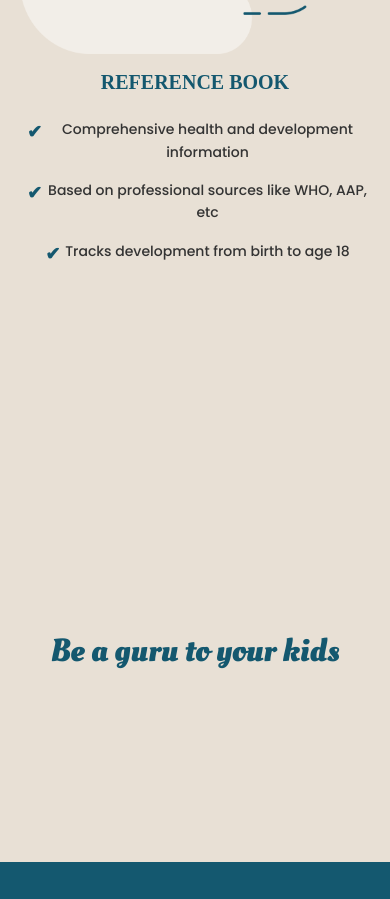
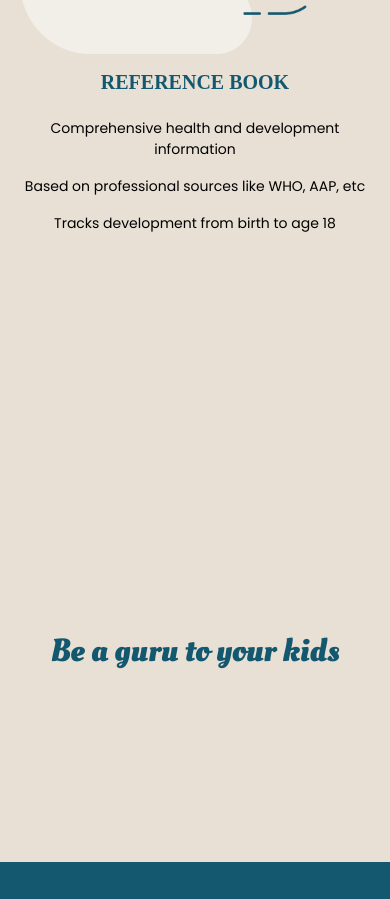
Before and after one commit to angerris/kidguru-landing, a plain HTML site: page index.html in a window 390 px wide. Shown: the part 2184-3083 px from the top of the page. Drawn offline with nearby package versions, Linux system fonts and the light colour scheme; a web font is replaced by a local one.

Commit message:
list style fix

```diff
--- a/sections/features-mobile.css
+++ b/sections/features-mobile.css
@@ -42,29 +42,10 @@
   font-weight: 400;
   gap: 8px;
   padding: 0;
-  list-style-type: none;
   height: 280px;
   margin: 2px;
+  list-style-type: none;
 }
-
-.feature-control-list li {
-  position: relative;
-  padding-left: 30px;
-  font-size: 16px;
-  font-weight: 500;
-  color: #333;
-  line-height: 1.6;
-}
-
-.feature-control-list li::before {
-  content: "\2714";
-  position: absolute;
-  left: 5px;
-  color: var(--primary-blue);
-  font-size: 18px;
-  font-weight: bold;
-}
-
 .feature-control-list li + li {
   margin-top: 8px;
 }
@@ -84,7 +65,6 @@
 
   .feature-control-list li {
     font-size: 14px;
-    padding-left: 25px;
   }
 }
 
```
